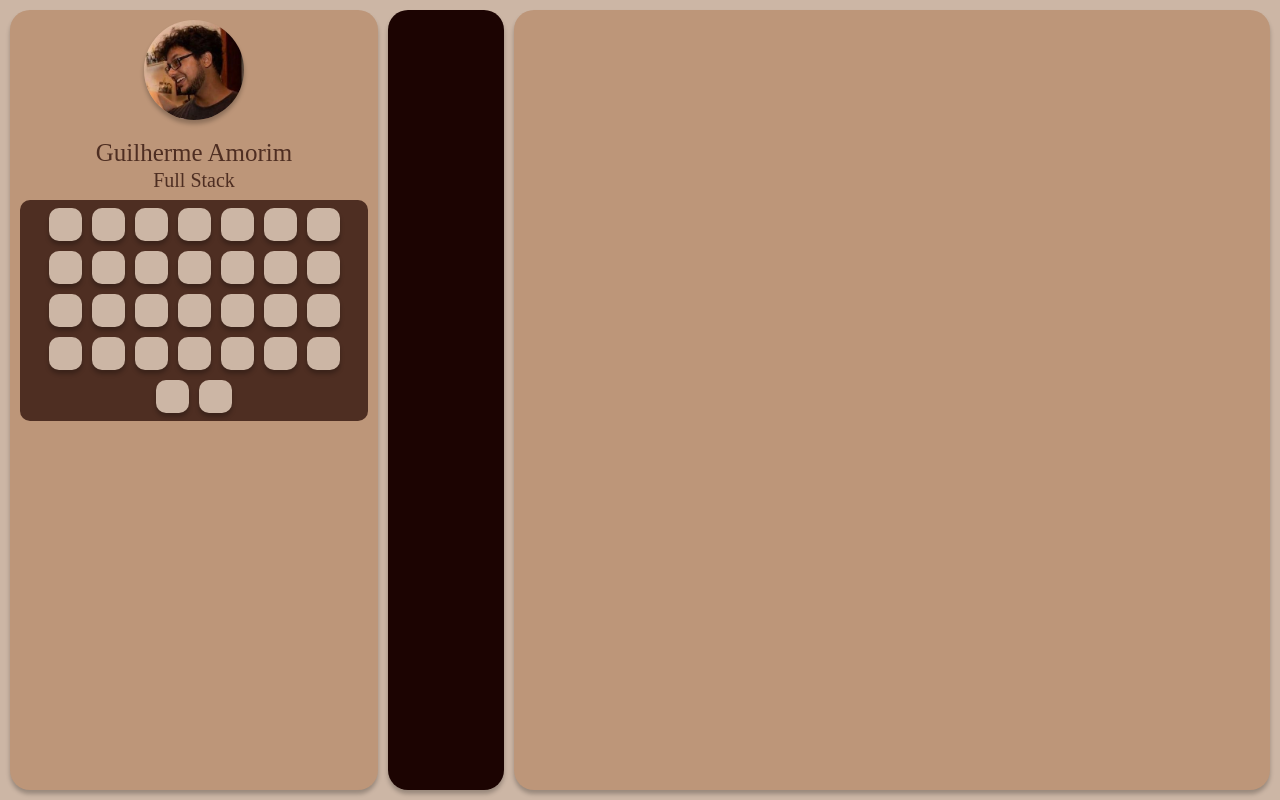
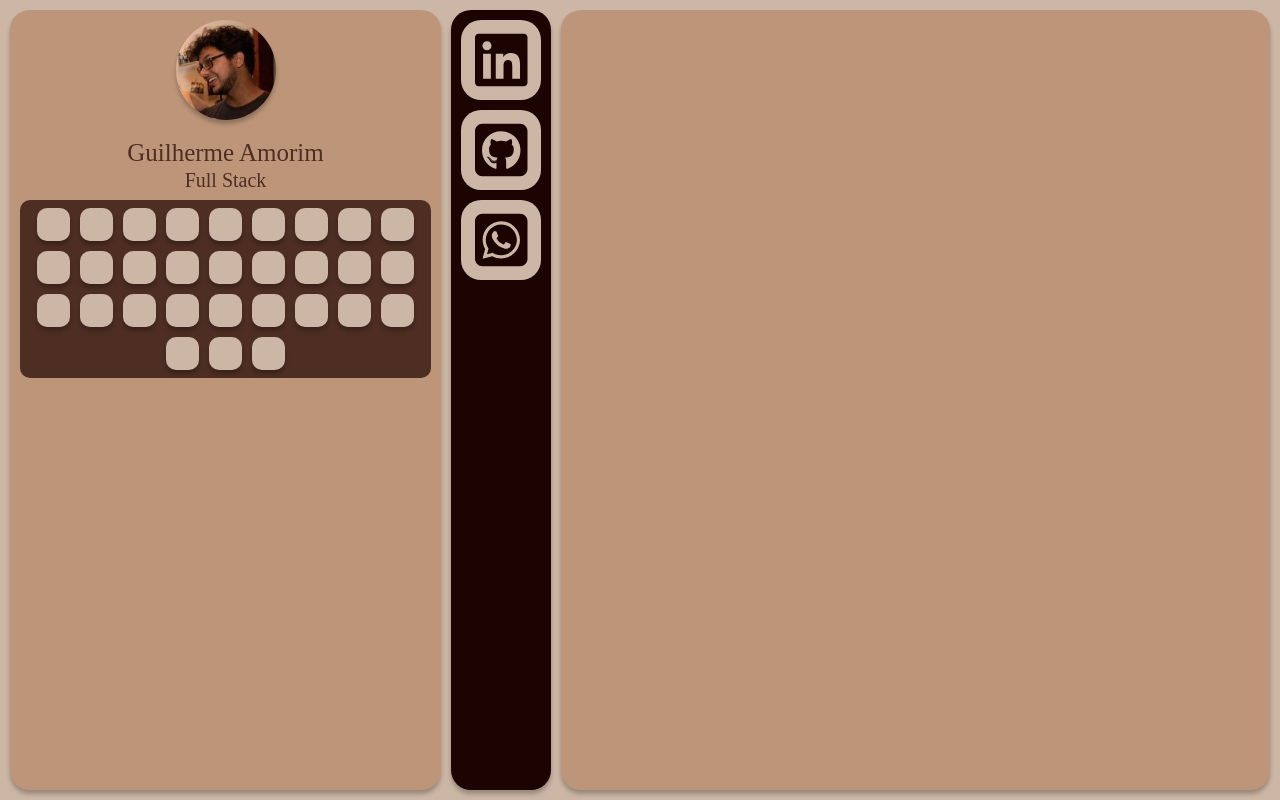
Before and after one commit to GuilhermeDeOliveiraAmorim/portfolio, a React (Create React App) app: page / in a window 1280 px wide. Built offline with nearby package versions, Linux system fonts and the light colour scheme.

Commit message:
feat: create menu component

```diff
--- a/package.json
+++ b/package.json
@@ -4,6 +4,9 @@
   "private": true,
   "dependencies": {
     "@fortawesome/fontawesome-svg-core": "^6.1.1",
+    "@fortawesome/free-brands-svg-icons": "^6.1.1",
+    "@fortawesome/free-solid-svg-icons": "^6.1.1",
+    "@fortawesome/react-fontawesome": "^0.1.18",
     "@testing-library/jest-dom": "^5.16.4",
     "@testing-library/react": "^13.2.0",
     "@testing-library/user-event": "^13.5.0",
--- /dev/null
+++ b/src/components/menu/button/Button.module.scss
@@ -0,0 +1,18 @@
+@import "styles/variables";
+
+.button {
+    background-color: $pale_silver;
+    width: 80px;
+    height: 80px;
+    border-radius: 20px;
+    margin-bottom: 10px;
+
+    display: flex;
+    align-items: center;
+    justify-content: center;
+}
+
+.icon {
+    font-size: 60px;
+    color: $xiketic;
+}
--- /dev/null
+++ b/src/components/menu/button/index.tsx
@@ -0,0 +1,15 @@
+import StyleButton from "./Button.module.scss";
+import { FontAwesomeIcon } from '@fortawesome/react-fontawesome';
+
+interface Props {
+    icon: any;
+}
+
+export default function Button(props: Props) {
+    const { icon } = props;
+    return (
+        <div className={StyleButton.button}>
+            <FontAwesomeIcon icon={icon} className={StyleButton.icon} />
+        </div>
+    )
+}
--- a/src/pages/home/Home.module.scss
+++ b/src/pages/home/Home.module.scss
@@ -2,7 +2,7 @@
 
 .home {
     display: grid;
-    grid-template-columns: 30% 10% 60%;
+    grid-template-columns: 35% 100px calc(65% - 100px);
     padding: 10px;
 }
 
@@ -16,13 +16,16 @@
 
 .menu {
     height: calc(100vh - 20px);
+    width: 100px;
     background-color: $xiketic;
     border-radius: 20px;
     box-shadow: 0px 4px 4px rgba(0, 0, 0, 0.25);
     margin-right: 10px;
+    padding: 10px;
 }
 
 .content {
+    margin-left: 10px;
     height: calc(100vh - 20px);
     background-color: $antique_brass;
     border-radius: 20px;
--- a/src/pages/home/index.tsx
+++ b/src/pages/home/index.tsx
@@ -1,7 +1,9 @@
+import Button from "components/menu/button";
 import Credentials from "components/perfil/credentials";
 import Photo from "components/perfil/photo";
 import Skills from "components/perfil/skills";
 import StyleHome from "./Home.module.scss";
+import { faLinkedin, faGithubSquare, faWhatsappSquare } from '@fortawesome/free-brands-svg-icons'
 
 export default function Home() {
     return (
@@ -12,7 +14,9 @@ export default function Home() {
                 <Skills />
             </div>
             <div className={StyleHome.menu}>
-
+                <Button icon={faLinkedin} />
+                <Button icon={faGithubSquare} />
+                <Button icon={faWhatsappSquare} />
             </div>
             <div className={StyleHome.content}>
 
```
Also changed, not shown: 1 other file (tests, documents, lock files or other folders).
